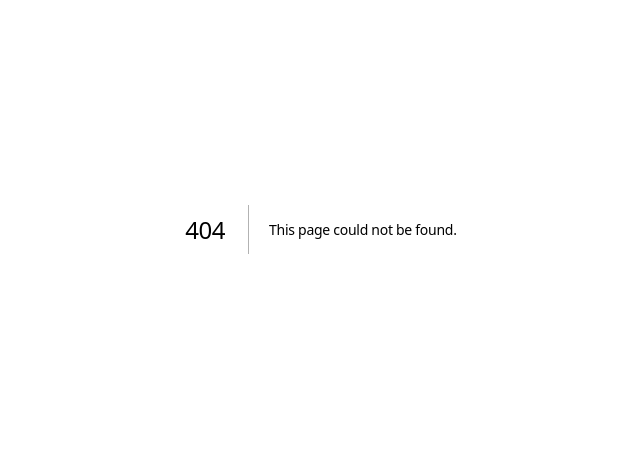
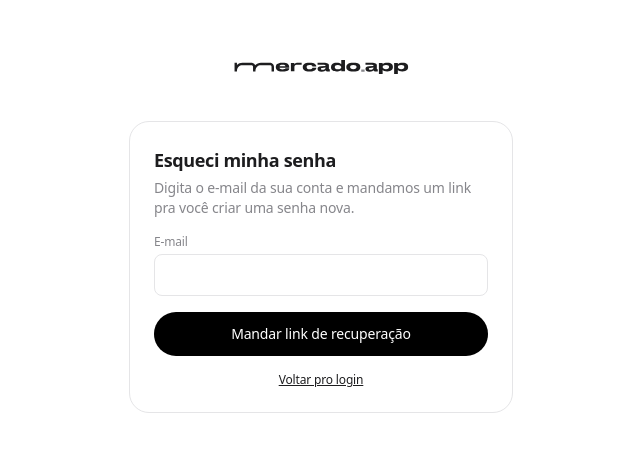
Before and after one commit to Sophia-Rios/mercado-app, a Next.js app: page /esqueci-senha in a window 1280 px wide. Before the commit this address had no page. Shown: the part 171-622 px from the top of the page, without its empty margins (319-959 px from the left). Built offline with nearby package versions, Linux system fonts and the light colour scheme; no server answers.

Commit message:
Adiciona recuperacao de senha

```diff
--- /dev/null
+++ b/app/esqueci-senha/page.tsx
@@ -0,0 +1,85 @@
+"use client";
+
+import { useMemo, useState } from "react";
+import Link from "next/link";
+import { createClient } from "@/lib/supabase";
+import { mensagemErroAuth } from "@/lib/auth-error";
+import LogoMark from "@/components/LogoMark";
+
+export default function EsqueciSenhaPage() {
+  const supabase = useMemo(() => createClient(), []);
+  const [email, setEmail] = useState("");
+  const [erro, setErro] = useState("");
+  const [enviando, setEnviando] = useState(false);
+  const [enviado, setEnviado] = useState(false);
+
+  async function enviar(e: React.FormEvent) {
+    e.preventDefault();
+    setErro("");
+    setEnviando(true);
+    const { error } = await supabase.auth.resetPasswordForEmail(email, {
+      redirectTo: `${window.location.origin}/redefinir-senha`,
+    });
+    setEnviando(false);
+    if (error) {
+      setErro(mensagemErroAuth(error)!);
+      return;
+    }
+    setEnviado(true);
+  }
+
+  return (
+    <div className="min-h-dvh flex items-center justify-center px-5 bg-bg">
+      <div className="w-full max-w-sm">
+        <div className="flex justify-center mb-8">
+          <LogoMark className="h-11 w-auto" />
+        </div>
+
+        {enviado ? (
+          <div className="surface-card p-6 text-center space-y-3">
+            <p className="text-sm">
+              Se <span className="font-medium text-text">{email}</span> tiver uma conta, mandamos um link pra
+              redefinir a senha. Confere sua caixa de entrada (e o spam).
+            </p>
+            <Link href="/login" className="text-sm text-text underline">
+              Voltar pro login
+            </Link>
+          </div>
+        ) : (
+          <form onSubmit={enviar} className="surface-card p-6 space-y-4">
+            <div>
+              <h1 className="text-lg font-semibold mb-1">Esqueci minha senha</h1>
+              <p className="text-sm text-muted">
+                Digita o e-mail da sua conta e mandamos um link pra você criar uma senha nova.
+              </p>
+            </div>
+            <label className="block">
+              <span className="text-xs text-muted mb-1 block">E-mail</span>
+              <input
+                type="email"
+                required
+                autoComplete="email"
+                value={email}
+                onChange={(e) => setEmail(e.target.value)}
+                className="w-full px-3 py-2.5 rounded-lg bg-bg border border-border text-sm"
+              />
+            </label>
+            {erro && <p className="text-xs text-danger">{erro}</p>}
+            <button
+              type="submit"
+              disabled={enviando}
+              className="w-full btn-accent rounded-full py-3 text-sm font-medium disabled:opacity-50"
+            >
+              {enviando ? "Enviando..." : "Mandar link de recuperação"}
+            </button>
+            <p className="text-center text-xs text-muted">
+              <Link href="/login" className="text-text underline">
+                Voltar pro login
+              </Link>
+            </p>
+          </form>
+        )}
+      </div>
+    </div>
+  );
+}
--- a/app/layout.tsx
+++ b/app/layout.tsx
@@ -1,4 +1,4 @@
-import type { Metadata } from "next";
+import type { Metadata, Viewport } from "next";
 import { Sora, Manrope, JetBrains_Mono } from "next/font/google";
 import "./globals.css";
 import ThemeScript from "@/components/ThemeScript";
--- a/app/login/page.tsx
+++ b/app/login/page.tsx
@@ -70,6 +70,9 @@ function LoginConteudo() {
               onChange={(e) => setSenha(e.target.value)}
               className="w-full px-3 py-2.5 rounded-lg bg-bg border border-border text-sm"
             />
+            <Link href="/esqueci-senha" className="text-xs text-muted hover:text-text underline mt-1.5 inline-block">
+              Esqueci minha senha
+            </Link>
           </label>
           {erro && <p className="text-xs text-danger">{erro}</p>}
           <button
--- /dev/null
+++ b/app/redefinir-senha/page.tsx
@@ -0,0 +1,130 @@
+"use client";
+
+import { useEffect, useMemo, useState } from "react";
+import { useRouter } from "next/navigation";
+import { createClient } from "@/lib/supabase";
+import { mensagemErroAuth } from "@/lib/auth-error";
+import LogoMark from "@/components/LogoMark";
+
+export default function RedefinirSenhaPage() {
+  const supabase = useMemo(() => createClient(), []);
+  const router = useRouter();
+  const [pronto, setPronto] = useState(false);
+  const [invalido, setInvalido] = useState(false);
+  const [senha, setSenha] = useState("");
+  const [confirmarSenha, setConfirmarSenha] = useState("");
+  const [erro, setErro] = useState("");
+  const [salvando, setSalvando] = useState(false);
+  const [sucesso, setSucesso] = useState(false);
+
+  useEffect(() => {
+    // o link do e-mail já deixa uma sessão temporária de recuperação
+    // pronta assim que o navegador processa a URL — só precisamos
+    // detectar isso antes de mostrar o formulário de nova senha
+    const { data: assinatura } = supabase.auth.onAuthStateChange((evento) => {
+      if (evento === "PASSWORD_RECOVERY") setPronto(true);
+    });
+
+    const tempo = setTimeout(async () => {
+      const { data } = await supabase.auth.getSession();
+      if (data.session) setPronto(true);
+      else setInvalido(true);
+    }, 2000);
+
+    return () => {
+      assinatura.subscription.unsubscribe();
+      clearTimeout(tempo);
+    };
+  }, [supabase]);
+
+  async function salvar(e: React.FormEvent) {
+    e.preventDefault();
+    setErro("");
+    if (senha !== confirmarSenha) {
+      setErro("As senhas não são iguais.");
+      return;
+    }
+    setSalvando(true);
+    const { error } = await supabase.auth.updateUser({ password: senha });
+    setSalvando(false);
+    if (error) {
+      setErro(mensagemErroAuth(error)!);
+      return;
+    }
+    setSucesso(true);
+    setTimeout(() => {
+      router.push("/");
+      router.refresh();
+    }, 1500);
+  }
+
+  return (
+    <div className="min-h-dvh flex items-center justify-center px-5 bg-bg">
+      <div className="w-full max-w-sm">
+        <div className="flex justify-center mb-8">
+          <LogoMark className="h-11 w-auto" />
+        </div>
+
+        {invalido && (
+          <div className="surface-card p-6 text-center space-y-3">
+            <p className="text-sm">
+              Esse link de redefinição não é válido ou expirou. Pede um novo na tela de login.
+            </p>
+            <a href="/esqueci-senha" className="text-sm text-text underline">
+              Pedir novo link
+            </a>
+          </div>
+        )}
+
+        {!invalido && !pronto && <p className="text-center text-sm text-muted">Verificando link...</p>}
+
+        {pronto && !sucesso && (
+          <form onSubmit={salvar} className="surface-card p-6 space-y-4">
+            <div>
+              <h1 className="text-lg font-semibold mb-1">Nova senha</h1>
+              <p className="text-sm text-muted">Escolhe uma senha nova pra sua conta.</p>
+            </div>
+            <label className="block">
+              <span className="text-xs text-muted mb-1 block">Nova senha</span>
+              <input
+                type="password"
+                required
+                minLength={6}
+                autoComplete="new-password"
+                value={senha}
+                onChange={(e) => setSenha(e.target.value)}
+                className="w-full px-3 py-2.5 rounded-lg bg-bg border border-border text-sm"
+              />
+            </label>
+            <label className="block">
+              <span className="text-xs text-muted mb-1 block">Confirmar nova senha</span>
+              <input
+                type="password"
+                required
+                minLength={6}
+                autoComplete="new-password"
+                value={confirmarSenha}
+                onChange={(e) => setConfirmarSenha(e.target.value)}
+                className="w-full px-3 py-2.5 rounded-lg bg-bg border border-border text-sm"
+              />
+            </label>
+            {erro && <p className="text-xs text-danger">{erro}</p>}
+            <button
+              type="submit"
+              disabled={salvando}
+              className="w-full btn-accent rounded-full py-3 text-sm font-medium disabled:opacity-50"
+            >
+              {salvando ? "Salvando..." : "Salvar nova senha"}
+            </button>
+          </form>
+        )}
+
+        {sucesso && (
+          <div className="surface-card p-6 text-center">
+            <p className="text-sm">Senha alterada! Entrando...</p>
+          </div>
+        )}
+      </div>
+    </div>
+  );
+}
--- a/lib/supabase-middleware.ts
+++ b/lib/supabase-middleware.ts
@@ -3,7 +3,7 @@ import { NextResponse, type NextRequest } from "next/server";
 
 // rotas acessíveis sem estar logado — a tela de convite precisa ser
 // pública porque quem clica no link ainda não tem conta
-const ROTAS_PUBLICAS = ["/login", "/criar-conta", "/convite"];
+const ROTAS_PUBLICAS = ["/login", "/criar-conta", "/convite", "/esqueci-senha", "/redefinir-senha"];
 
 export async function atualizarSessao(request: NextRequest) {
   let response = NextResponse.next({ request });
```
